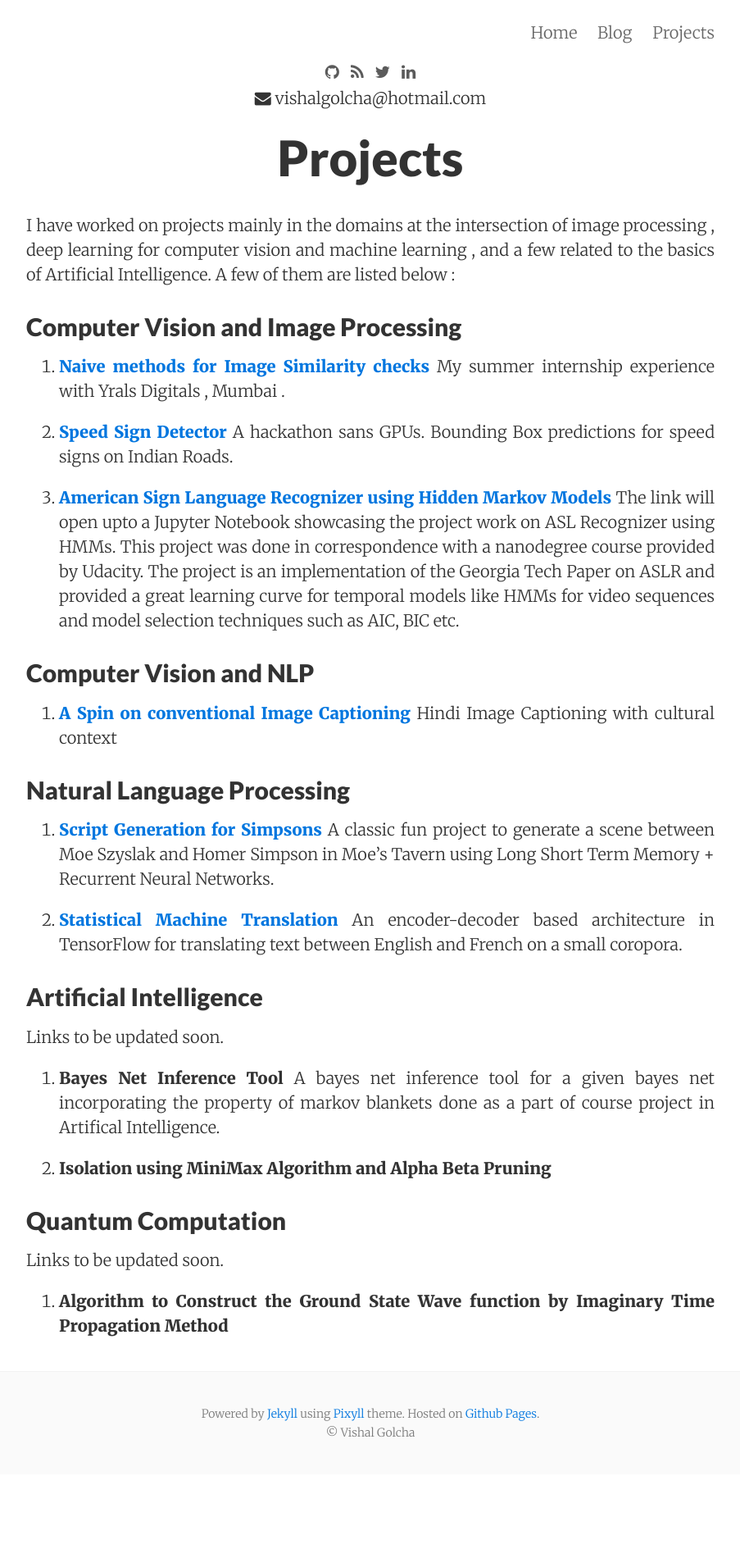
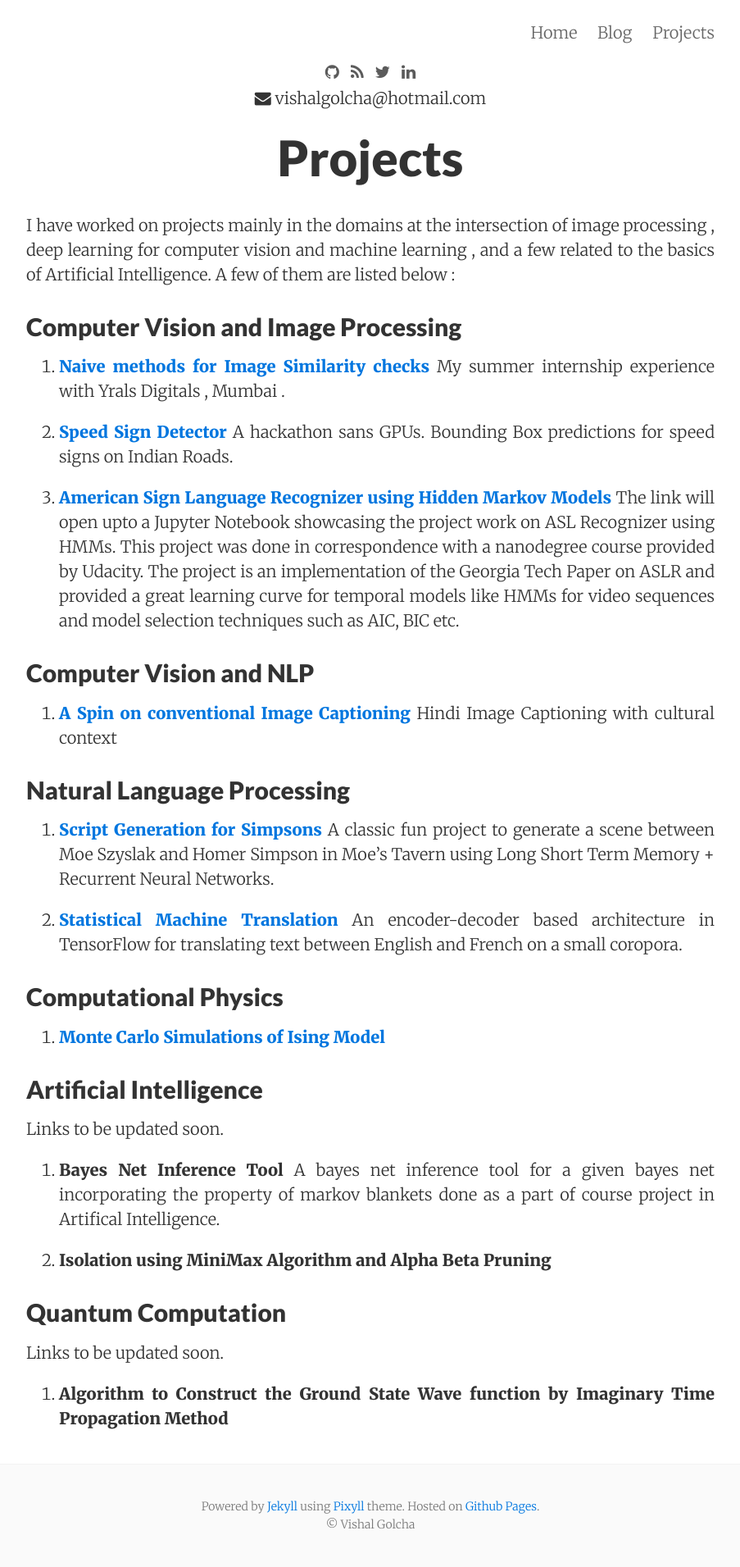
Before and after one commit to vishalgolcha/site_src, a Jekyll site: the page built from projects/index.md, in a window 1280 px wide. Shown: the whole page at 82% size, without its empty margins (188-1091 px from the left). Built offline with Jekyll 4.4.1, drawn with Linux system fonts in a browser that asks for light colours; nearby versions of some CDN libraries; before the commit the page ends 1798 px from its top, so only the background shows below that.

Commit message:
Update index.md

```diff
--- a/projects/index.md
+++ b/projects/index.md
@@ -30,6 +30,9 @@ I have worked on projects mainly in the domains at the intersection of image pro
 2. [**Statistical Machine Translation**](https://github.com/vishalgolcha/NMT)
     An encoder-decoder based architecture in TensorFlow for translating text between English and French on a small coropora.
 
+## Computational Physics
+1. [**Monte Carlo Simulations of Ising Model**](/projects/ising.html)
+
 ## Artificial Intelligence
 
 Links to be updated soon.
```
